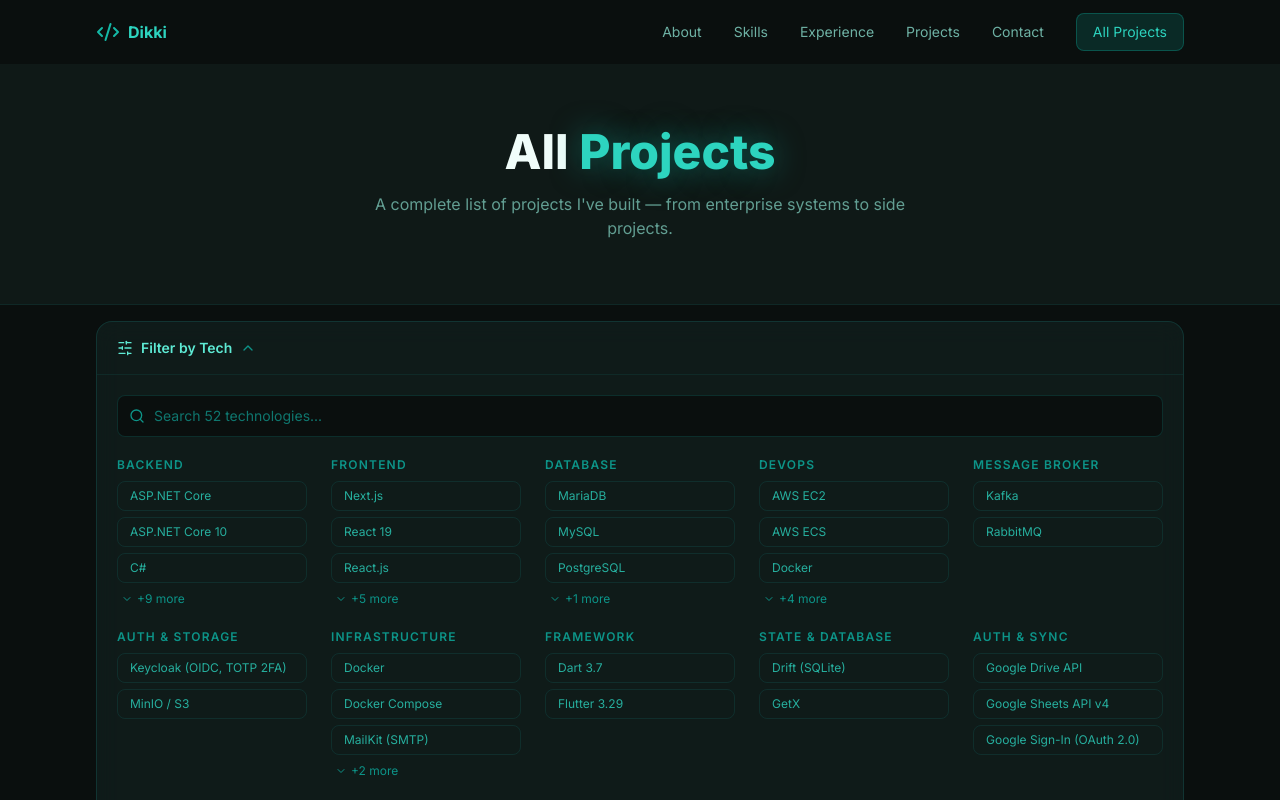
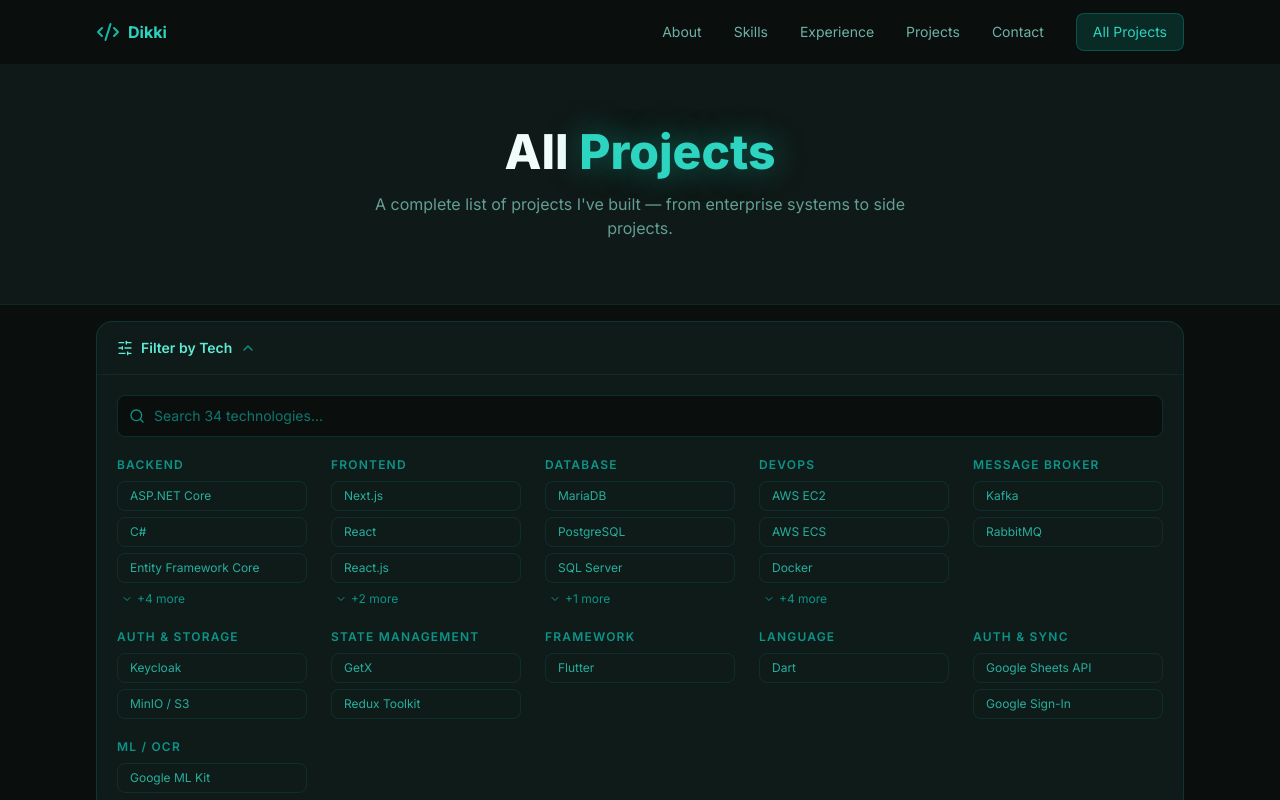
Before and after one commit to dikki-ap/dikki-ap.github.io, a Next.js app: page /projects in a window 1280 px wide. Shown: the top 800 px of the page. Built offline with nearby package versions, Linux system fonts and the light colour scheme.

Commit message:
refactor: clean up tech stack for Job Portal and NexFlo

```diff
--- a/src/data/projects.ts
+++ b/src/data/projects.ts
@@ -104,11 +104,12 @@ The platform handles thousands of products with advanced filtering and search, a
 Built with Clean Architecture and CQRS on the backend (ASP.NET Core 10 + MediatR), and a React 19 SPA on the frontend. Authentication is handled by Keycloak with mandatory TOTP 2FA. Documents are stored in MinIO/S3 with presigned URLs. All branding — company name, logo, colors, and contact info — is configurable via the UI without redeployment.`,
     thumbnail: "/projects/job-portal/thumbnail.png",
     techStack: [
-      { category: "Backend",        items: ["ASP.NET Core 10", "C# 13", "Clean Architecture", "CQRS (MediatR)", "FluentValidation", "EF Core 9"] },
-      { category: "Database",       items: ["MariaDB", "MySQL"] },
-      { category: "Auth & Storage", items: ["Keycloak (OIDC, TOTP 2FA)", "MinIO / S3"] },
-      { category: "Frontend",       items: ["React 19", "TypeScript", "Vite", "Redux Toolkit (RTK Query)", "Tailwind CSS 4"] },
-      { category: "Infrastructure", items: ["Docker", "Docker Compose", "Serilog", "MailKit (SMTP)", "Swagger UI"] },
+      { category: "Backend",          items: ["ASP.NET Core", "C#", "Entity Framework Core"] },
+      { category: "Database",         items: ["MariaDB"] },
+      { category: "Auth & Storage",   items: ["Keycloak", "MinIO / S3"] },
+      { category: "Frontend",         items: ["React", "TypeScript", "Tailwind CSS"] },
+      { category: "State Management", items: ["Redux Toolkit"] },
+      { category: "DevOps",           items: ["Docker"] },
     ],
     status: "completed",
     visibility: "public",
@@ -231,11 +232,12 @@ Built with Clean Architecture and CQRS on the backend (ASP.NET Core 10 + MediatR
 All data is stored locally on your device (SQLite via Drift) and syncs to a spreadsheet in your own Google Drive. The developer has absolutely zero access to your financial data — no backend, no server, no analytics. Uses Google Sheets API purely as a zero-cost, user-owned cloud storage layer.`,
     thumbnail: "/projects/nexflo/thumbnail.png",
     techStack: [
-      { category: "Framework",        items: ["Flutter 3.29", "Dart 3.7"] },
-      { category: "State & Database", items: ["GetX", "Drift (SQLite)"] },
-      { category: "Auth & Sync",      items: ["Google Sign-In (OAuth 2.0)", "Google Sheets API v4", "Google Drive API"] },
-      { category: "Charts & OCR",     items: ["FL Chart", "Google ML Kit (on-device OCR)"] },
-      { category: "Security",         items: ["local_auth (Biometric + PIN)", "flutter_secure_storage", "WorkManager"] },
+      { category: "Framework",        items: ["Flutter"] },
+      { category: "Language",         items: ["Dart"] },
+      { category: "State Management", items: ["GetX"] },
+      { category: "Database",         items: ["SQLite (Drift)"] },
+      { category: "Auth & Sync",      items: ["Google Sign-In", "Google Sheets API"] },
+      { category: "ML / OCR",         items: ["Google ML Kit"] },
     ],
     status: "completed",
     visibility: "public",
```
